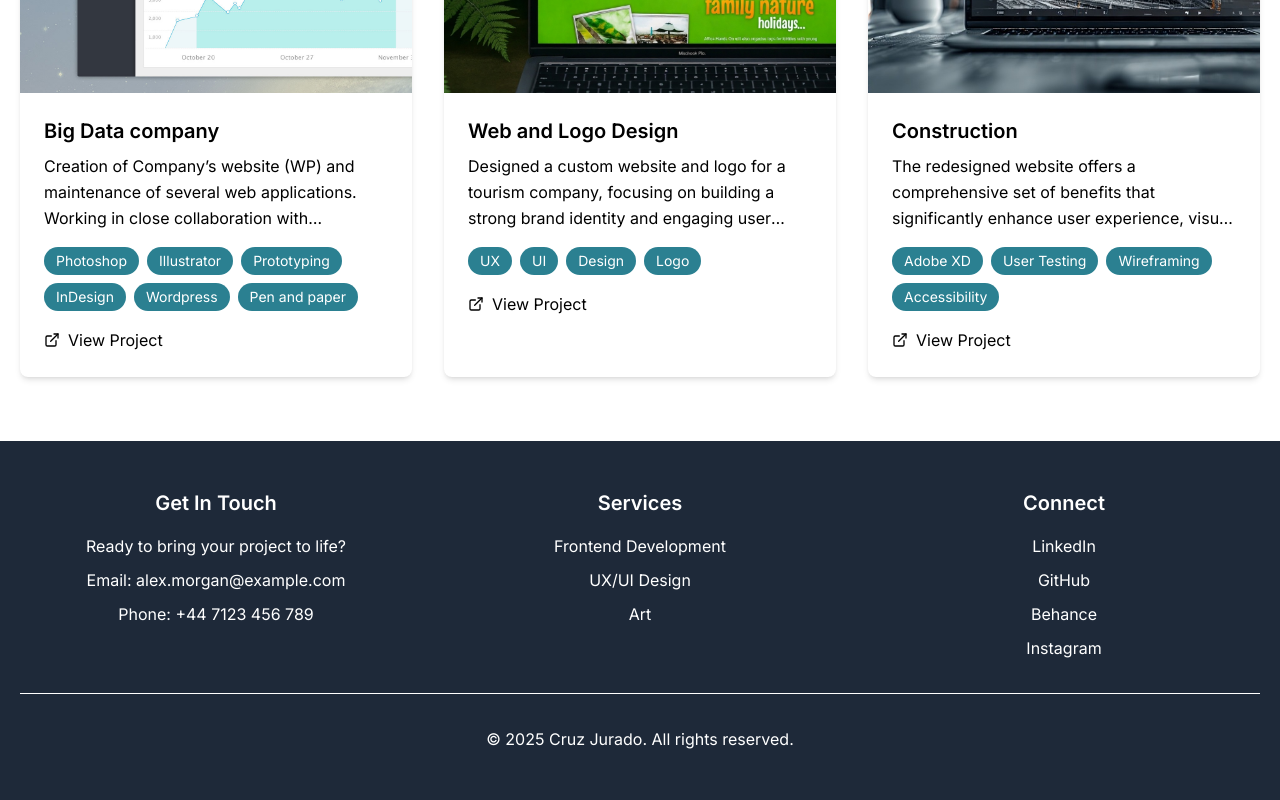
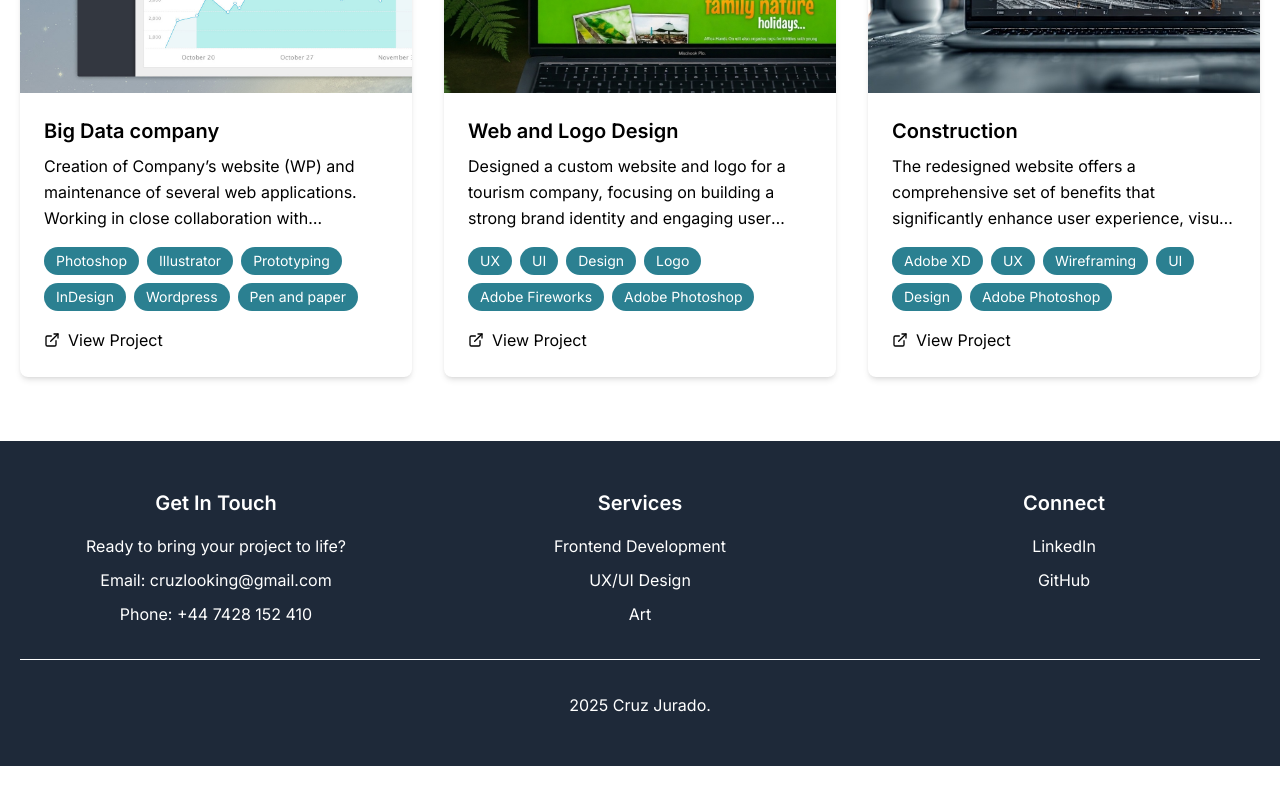
Before and after one commit to Zurc/portfolio-cruz, a Next.js app: page /uxui in a window 1280 px wide. Shown: the part 541-1341 px from the top of the page. After the commit the page ends 1307 px from the top, so only its background shows below. Built offline with nearby package versions, Linux system fonts and the light colour scheme.

Commit message:
art explanation

```diff
--- a/src/app/art/page.tsx
+++ b/src/app/art/page.tsx
@@ -8,6 +8,12 @@ export default function FrontendPage() {
     <div className="pt-20 min-h-screen">
       <div className="container mx-auto px-4 py-16">
         <h1 className="text-4xl font-bold text-center mb-8">Art</h1>
+        <p className="mb-10 text-center max-w-3xl mx-auto text-1.2rem text-gray-500">
+          With gratitude and a deep love for nature, I aim to share the beauty
+          and art that inspire us all. I believe in creating with joy and hope,
+          striving each day to contribute to a better world through my passion
+          for art and
+        </p>
         <div className="grid grid-cols-1 md:grid-cols-2 lg:grid-cols-3 gap-8">
           {artProjects.map((project) => (
             <ProjectCard key={project.id} project={project} />
--- a/src/components/ui/Footer.tsx
+++ b/src/components/ui/Footer.tsx
@@ -10,8 +10,8 @@ export default function Footer() {
             <p className="text-dark-300 mb-2">
               Ready to bring your project to life?
             </p>
-            <p className="text-dark-300 mb-2">Email: alex.morgan@example.com</p>
-            <p className="text-dark-300">Phone: +44 7123 456 789</p>
+            <p className="text-dark-300 mb-2">Email: cruzlooking@gmail.com</p>
+            <p className="text-dark-300">Phone: +44 7428 152 410</p>
           </div>
 
           <div>
@@ -49,7 +49,7 @@ export default function Footer() {
             <ul className="space-y-2">
               <li>
                 <a
-                  href="#"
+                  href="https://www.linkedin.com/in/cruz-jurado-traverso-69a13b15/"
                   className="text-dark-300 hover:text-white transition-colors"
                 >
                   LinkedIn
@@ -57,13 +57,13 @@ export default function Footer() {
               </li>
               <li>
                 <a
-                  href="#"
+                  href="https://github.com/Zurc"
                   className="text-dark-300 hover:text-white transition-colors"
                 >
                   GitHub
                 </a>
               </li>
-              <li>
+              {/* <li>
                 <a
                   href="#"
                   className="text-dark-300 hover:text-white transition-colors"
@@ -78,15 +78,13 @@ export default function Footer() {
                 >
                   Instagram
                 </a>
-              </li>
+              </li> */}
             </ul>
           </div>
         </div>
 
         <div className="border-t border-dark-700 pt-8 text-center">
-          <p className="text-dark-300">
-            &copy; 2025 Cruz Jurado. All rights reserved.
-          </p>
+          <p className="text-dark-300">2025 Cruz Jurado.</p>
         </div>
       </div>
     </footer>
--- a/src/components/ui/ServiceCard.tsx
+++ b/src/components/ui/ServiceCard.tsx
@@ -26,18 +26,18 @@ export default function ServiceCard({ service, index = 0 }: ServiceCardProps) {
             alt={service.title}
             width={64}
             height={64}
-            className="mx-auto"
+            className="mx-auto mb-8"
           />
         ) : (
           <div className="text-5xl">{service.icon}</div>
         )}
       </div>
 
-      <h3 className="text-2xl font-semibold text-dark-800 mb-4">
+      <h3 className="text-3xl font-semibold text-dark-800 mb-4">
         {service.title}
       </h3>
 
-      <p className="text-dark-600 mb-6 leading-relaxed">
+      <p className="text-dark-600 mb-6 leading-relaxed mb-4">
         {service.description}
       </p>
 
--- a/src/data/projects.ts
+++ b/src/data/projects.ts
@@ -38,7 +38,7 @@ Involved in the project’s time estimates and planning.`,
     ],
     category: "frontend",
     link: "https://example.com",
-    github: "https://github.com/username/ecommerce",
+    // github: "https://github.com/username/ecommerce",
   },
   {
     id: "finantial-dashboard",
@@ -65,7 +65,7 @@ Use of Atomic Design to build responsive app components`,
     ],
     category: "frontend",
     link: "https://example.com",
-    github: "https://github.com/username/analytics",
+    // github: "https://github.com/username/analytics",
   },
   {
     id: "srt-marine",
@@ -92,7 +92,7 @@ Worked with modules, routing, dynamic templates, reactive forms and validation,
     ],
     category: "frontend",
     link: "https://example.com",
-    github: "https://github.com/username/portfolio",
+    // github: "https://github.com/username/portfolio",
   },
   // {
   //   id: "portfolio-website",
@@ -101,22 +101,10 @@ Worked with modules, routing, dynamic templates, reactive forms and validation,
   //     "Clean, modern portfolio site with smooth animations and optimized performance. Features dynamic content loading and SEO optimization.",
   //   image:
   //     "https://images.unsplash.com/photo-1432888622747-4eb9a8efeb07?w=500&h=300&fit=crop",
-  //   technologies: ["HTML5", "CSS3", "JavaScript", "GSAP"],
+  //   technologies: ["HTML5", "CSS3", "JavaScript"],
   //   category: "frontend",
-  //   link: "https://example.com",
-  //   github: "https://github.com/username/portfolio",
-  // },
-  // {
-  //   id: "task-management",
-  //   title: "Task Management App",
-  //   description:
-  //     "Collaborative task management application with real-time updates, drag-and-drop functionality, and team collaboration features.",
-  //   image:
-  //     "https://images.unsplash.com/photo-1551434678-e076c223a692?w=500&h=300&fit=crop",
-  //   technologies: ["React", "Redux", "Socket.io", "Express"],
-  //   category: "frontend",
-  //   link: "https://example.com",
-  //   github: "https://github.com/username/task-manager",
+  //   link: "",
+  //   github: "",
   // },
 
   // UX/UI Projects
@@ -157,7 +145,14 @@ Developed detailed wireframes and prototypes to outline the website's structure
 
 Completed the project by delivering a cohesive visual identity that enhances the company's online presence and supports its growth objectives.`,
     image: "/images/africa.png",
-    technologies: ["UX", "UI", "Design", "Logo"],
+    technologies: [
+      "UX",
+      "UI",
+      "Design",
+      "Logo",
+      "Adobe Fireworks",
+      "Adobe Photoshop",
+    ],
     category: "uxui",
     link: "https://example.com",
   },
@@ -198,26 +193,17 @@ The consistent color scheme, fonts, and image style reinforce the company's bran
 
 Overall, this website redesign transforms a cluttered, hard-to-navigate interface into a streamlined, engaging, and user-centric platform that highlights the company's key benefits while providing a pleasant and effortless browsing experience.`,
     image: "/images/construction.jpeg",
-    technologies: ["Adobe XD", "User Testing", "Wireframing", "Accessibility"],
+    technologies: [
+      "Adobe XD",
+      "UX",
+      "Wireframing",
+      "UI",
+      "Design",
+      "Adobe Photoshop",
+    ],
     category: "uxui",
     link: "https://example.com",
   },
-  // {
-  //   id: "healthcare-app",
-  //   title: "Healthcare Mobile App",
-  //   description:
-  //     "Patient-centered healthcare app design with appointment scheduling, medical records, and telemedicine capabilities.",
-  //   image:
-  //     "https://images.unsplash.com/photo-1555421689-491a97ff2040?w=500&h=300&fit=crop",
-  //   technologies: [
-  //     "Figma",
-  //     "Material Design",
-  //     "HIPAA Compliance",
-  //     "User Journey",
-  //   ],
-  //   category: "uxui",
-  //   link: "https://example.com",
-  // },
 
   // Art Projects
   {
--- a/src/data/services.ts
+++ b/src/data/services.ts
@@ -5,7 +5,7 @@ export const services: Service[] = [
     id: "frontend",
     title: "Frontend Development",
     description:
-      "Creating responsive, modern web applications using React, Vue, and cutting-edge technologies.",
+      "Creating responsive, modern web applications using Angular, React, and cutting-edge technologies.",
     // icon: "💻",
     icon: "/images/frontend-icon.png",
     link: "/frontend",
```
